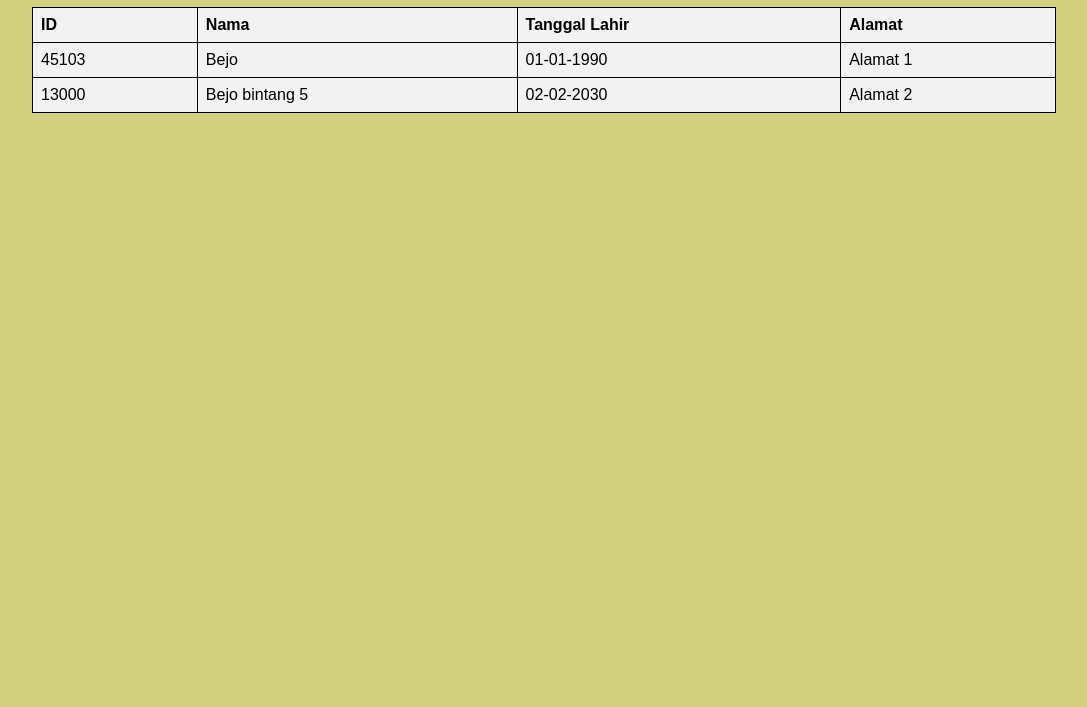
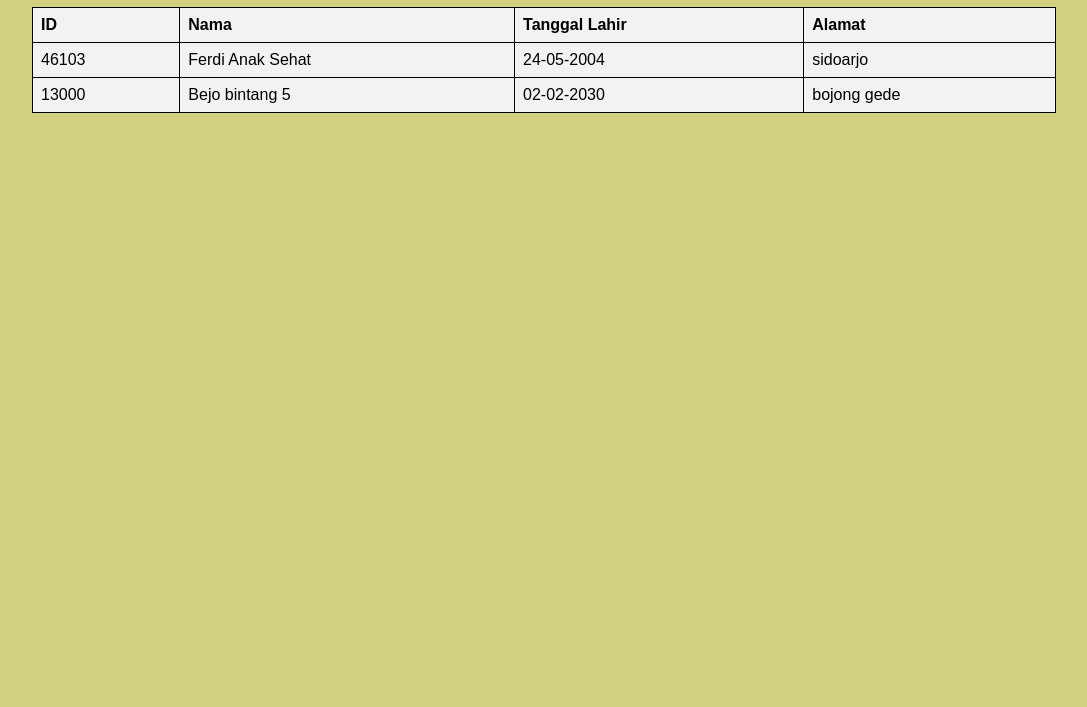
Before and after one commit to fvrxdy/data-supir, a plain HTML site: page view.html in a window 1280 px wide. Shown: the part 93-800 px from the top of the page, without its empty margins (96-1183 px from the left). Drawn offline with Linux system fonts and the light colour scheme.

Commit message:
Update view.html

```diff
--- a/view.html
+++ b/view.html
@@ -56,8 +56,8 @@
 
             // Data Supir Dummy
             const dataSupir = [
-                { id: generateId("Bejo", "l", "01-01-1990"), nama: 'Bejo', tgl_lahir: '01-01-1990', alamat: 'Alamat 1' },
-                { id: generateId("Bejo bintang 5", "p", "02-02-2030"), nama: 'Bejo bintang 5', tgl_lahir: '02-02-2030', alamat: 'Alamat 2' }
+               { id: generateId("Ferdi Anak Sehat", "l", "01-01-1990"), nama: 'Ferdi Anak Sehat', tgl_lahir: '24-05-2004', jenis_kelamin: 'l', alamat: 'sidoarjo' },
+        { id: generateId("Bejo bintang 5", "p", "02-02-2030"), nama: 'Bejo bintang 5', tgl_lahir: '02-02-2030', jenis_kelamin: 'p', alamat: 'bojong gede' }
             ];
             function renderSupir() {
                 supirTable.innerHTML = `
```
